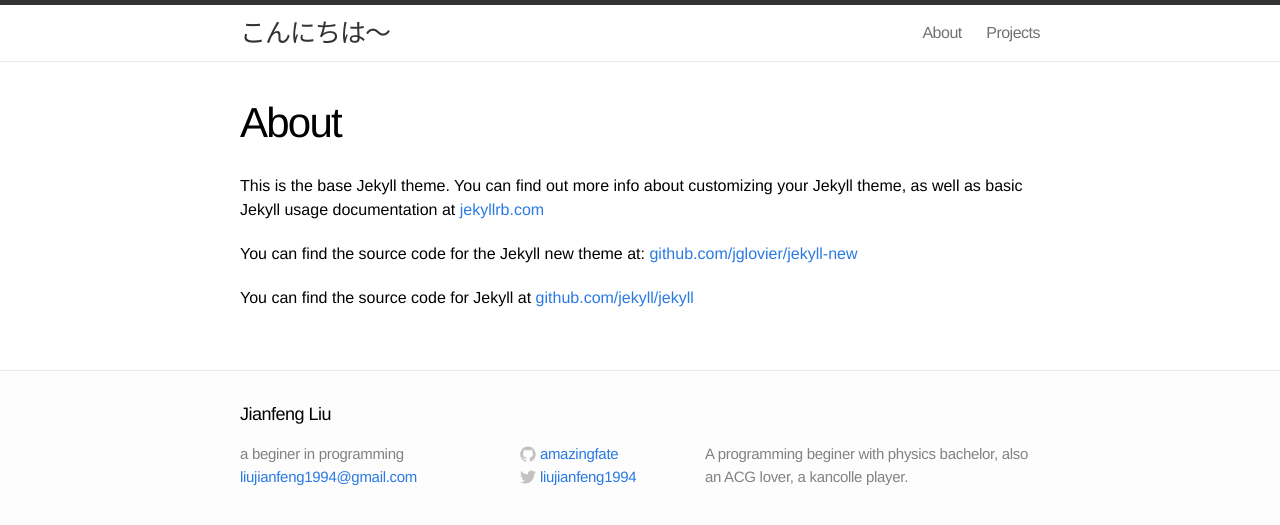
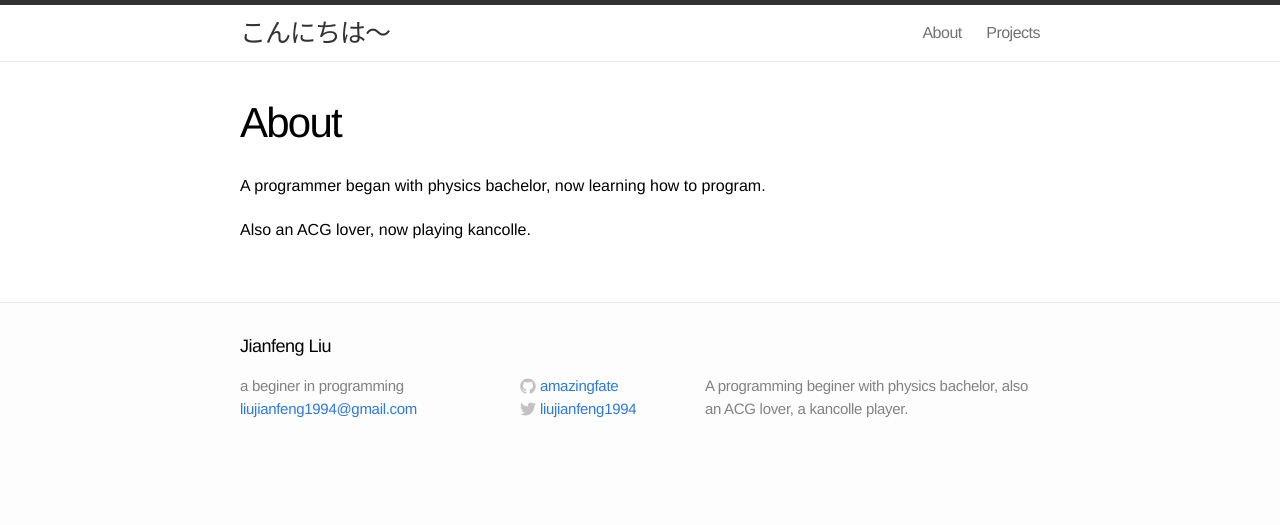
Before and after one commit to amazingfate/amazingfate.github.io, a Jekyll site: the page built from about/index.md, in a window 1280 px wide. Shown: the top 525 px of the page. Built offline with Jekyll 4.4.1, drawn with Linux system fonts in a browser that asks for light colours; Markdown is read by kramdown in place of the engine named in the settings.

Commit message:
update about me

```diff
--- a/about/index.md
+++ b/about/index.md
@@ -3,8 +3,6 @@
 title: About
 ---
 
-This is the base Jekyll theme. You can find out more info about customizing your Jekyll theme, as well as basic Jekyll usage documentation at [jekyllrb.com](http://jekyllrb.com/)
+A programmer began with physics bachelor, now learning how to program.
 
-You can find the source code for the Jekyll new theme at: [github.com/jglovier/jekyll-new](https://github.com/jglovier/jekyll-new)
-
-You can find the source code for Jekyll at [github.com/jekyll/jekyll](https://github.com/jekyll/jekyll)
+Also an ACG lover, now playing kancolle.
```
